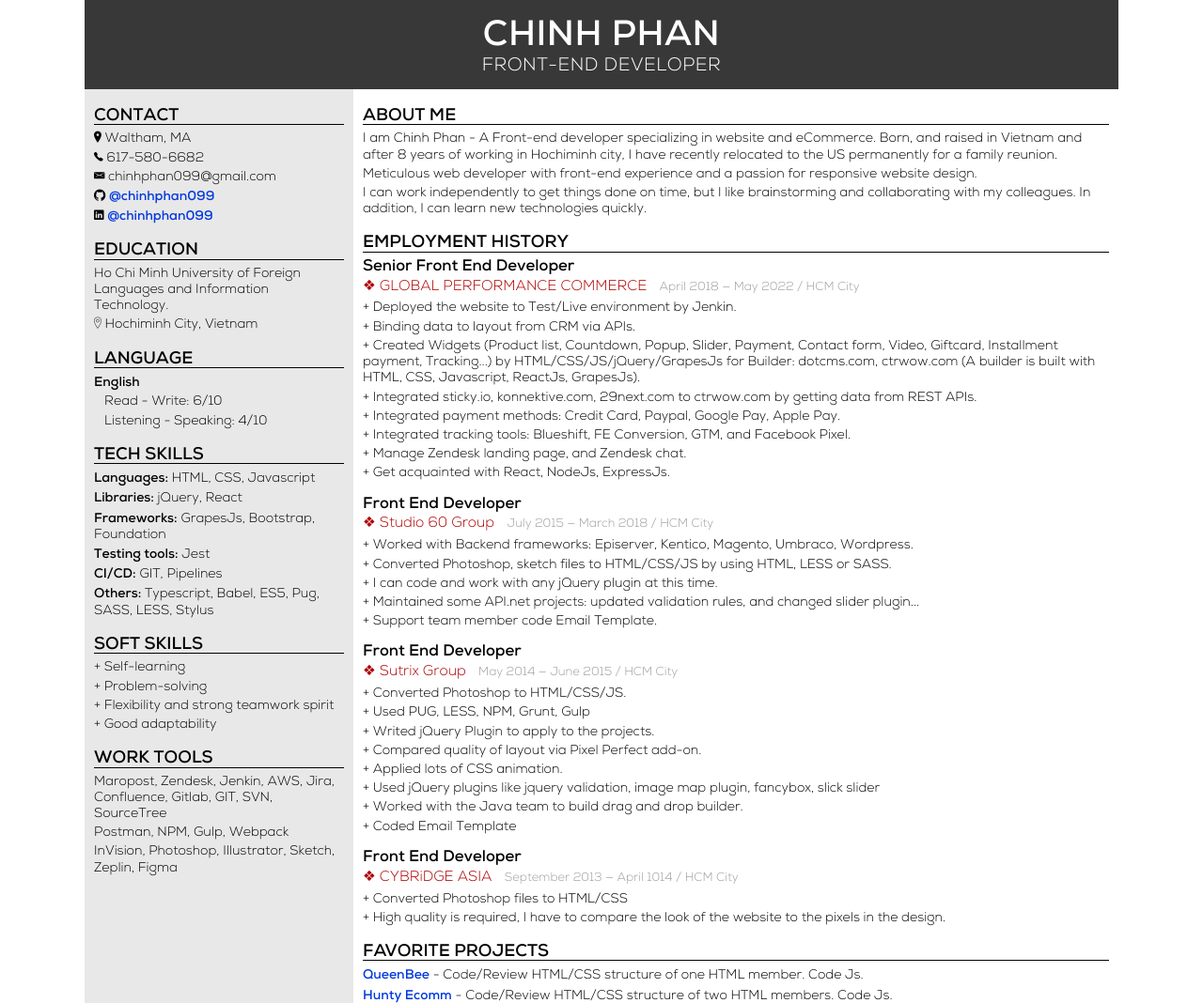
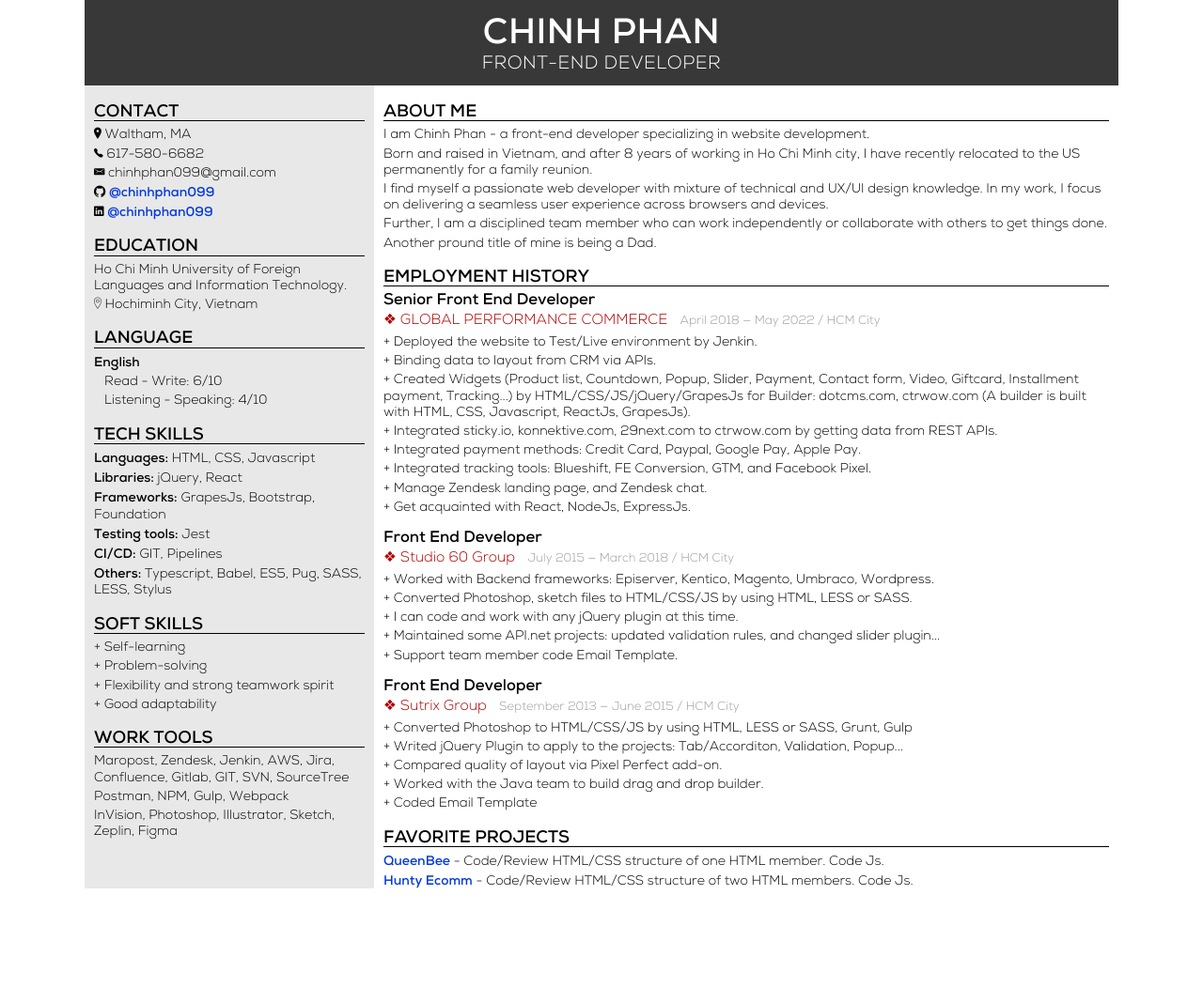
Before and after one commit to chinhphan099/chinhphan099.github.io, a plain HTML site: page resume.html in a window 1280 px wide. Shown: the whole page at 94% size. After the commit the page ends 946 px from the top, so only its background shows below. Drawn offline with nearby package versions, Linux system fonts and the light colour scheme.

Commit message:
Update resume

```diff
--- a/resume.html
+++ b/resume.html
@@ -46,7 +46,7 @@
       margin: 0 auto;
     }
     header {
-      padding: 15px;
+      padding: 13px;
       text-align: center;
       background-color: #393838;
       color: white;
@@ -67,9 +67,10 @@
     .wrapper > .inner {
       display: flex;
       flex-wrap: nowrap;
+      min-height: calc(100vh - 94px);
     }
     aside {
-      width: 26%;
+      width: 28%;
       padding: 0 10px 0 10px;
       background-color: #e8e8e8;
     }
@@ -176,9 +177,11 @@
         <section>
           <h2>ABOUT ME</h2>
           <div class="content">
-            <p>I am Chinh Phan - A Front-end developer specializing in website and eCommerce. Born, and raised in Vietnam and after 8 years of working in Hochiminh city, I have recently relocated to the US permanently for a family reunion.</p>
-            <p>Meticulous web developer with front-end experience and a passion for responsive website design.</p>
-            <p>I can work independently to get things done on time, but I like brainstorming and collaborating with my colleagues. In addition, I can learn new technologies quickly.</p>
+            <p>I am Chinh Phan - a front-end developer specializing in website development.</p>
+            <p>Born and raised in Vietnam, and after 8 years of working in Ho Chi Minh city, I have recently relocated to the US permanently for a family reunion.</p>
+            <p>I find myself a passionate web developer with mixture of technical and UX/UI design knowledge. In my work, I focus on delivering a seamless user experience across browsers and devices.</p>
+            <p>Further, I am a disciplined team member who can work independently or collaborate with others to get things done.</p>
+            <p>Another pround title of mine is being a Dad.</p>
           </div>
         </section>
         <section>
@@ -209,22 +212,12 @@
 
             <div class="block-1">
               <h3>Front End Developer</h3>
-              <h4>❖ Sutrix Group<small> May 2014 — June 2015 / HCM City</small></h4>
-              <p>+ Converted Photoshop to HTML/CSS/JS.</p>
-              <p>+ Used PUG, LESS, NPM, Grunt, Gulp</p>
-              <p>+ Writed jQuery Plugin to apply to the projects.</p>
+              <h4>❖ Sutrix Group<small> September 2013 — June 2015 / HCM City</small></h4>
+              <p>+ Converted Photoshop to HTML/CSS/JS by using HTML, LESS or SASS, Grunt, Gulp</p>
+              <p>+ Writed jQuery Plugin to apply to the projects: Tab/Accorditon, Validation, Popup...</p>
               <p>+ Compared quality of layout via Pixel Perfect add-on.</p>
-              <p>+ Applied lots of CSS animation.</p>
-              <p>+ Used jQuery plugins like jquery validation, image map plugin, fancybox, slick slider</p>
               <p>+ Worked with the Java team to build drag and drop builder.</p>
               <p>+ Coded Email Template</p>
-            </div>
-
-            <div class="block-1">
-              <h3>Front End Developer</h3>
-              <h4>❖ CYBRiDGE ASIA<small> September 2013 — April 1014 / HCM City</small></h4>
-              <p>+ Converted Photoshop files to HTML/CSS</p>
-              <p>+ High quality is required, I have to compare the look of the website to the pixels in the design.</p>
             </div>
           </div>
         </section>
```
Also changed, not shown: 1 other file.
